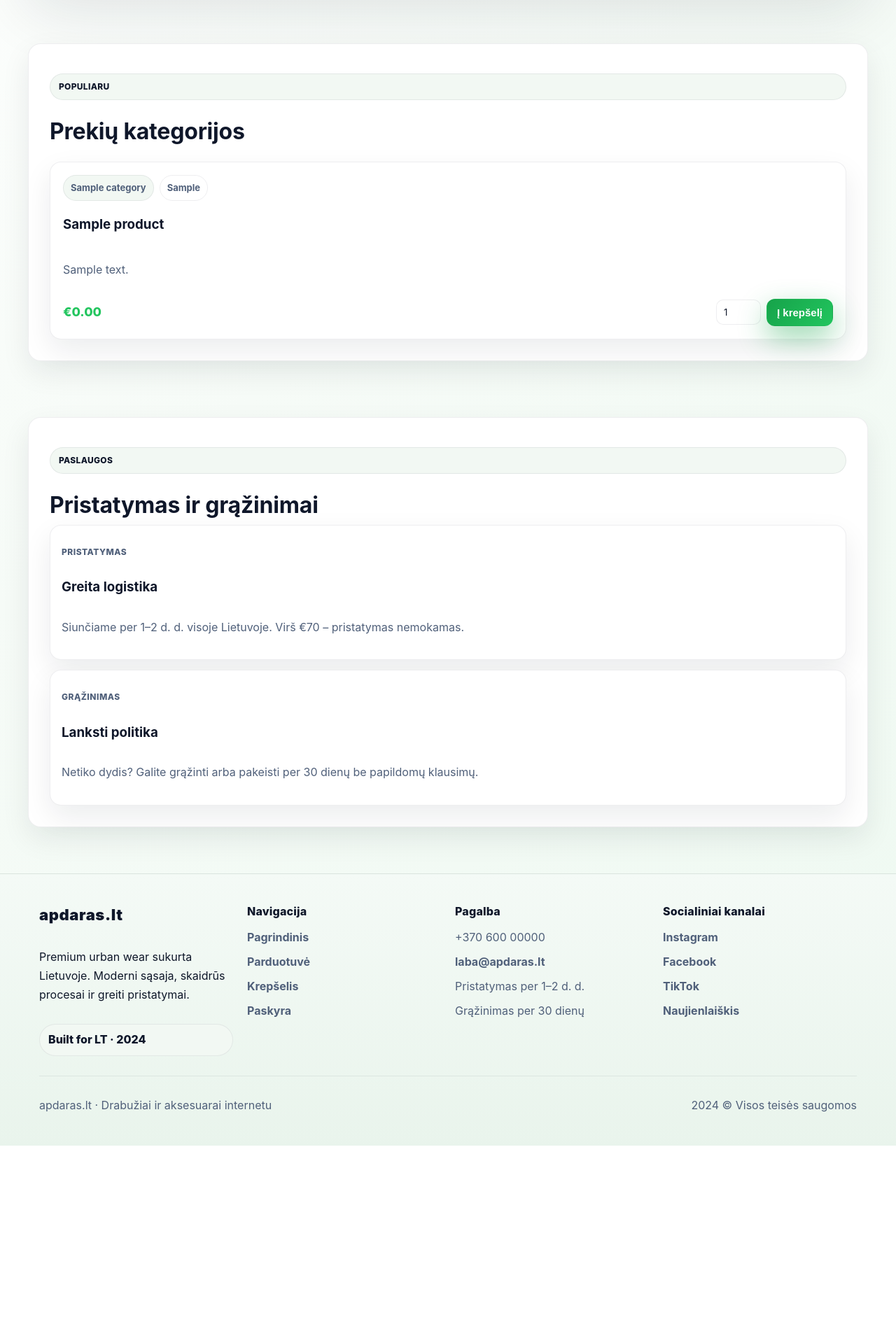
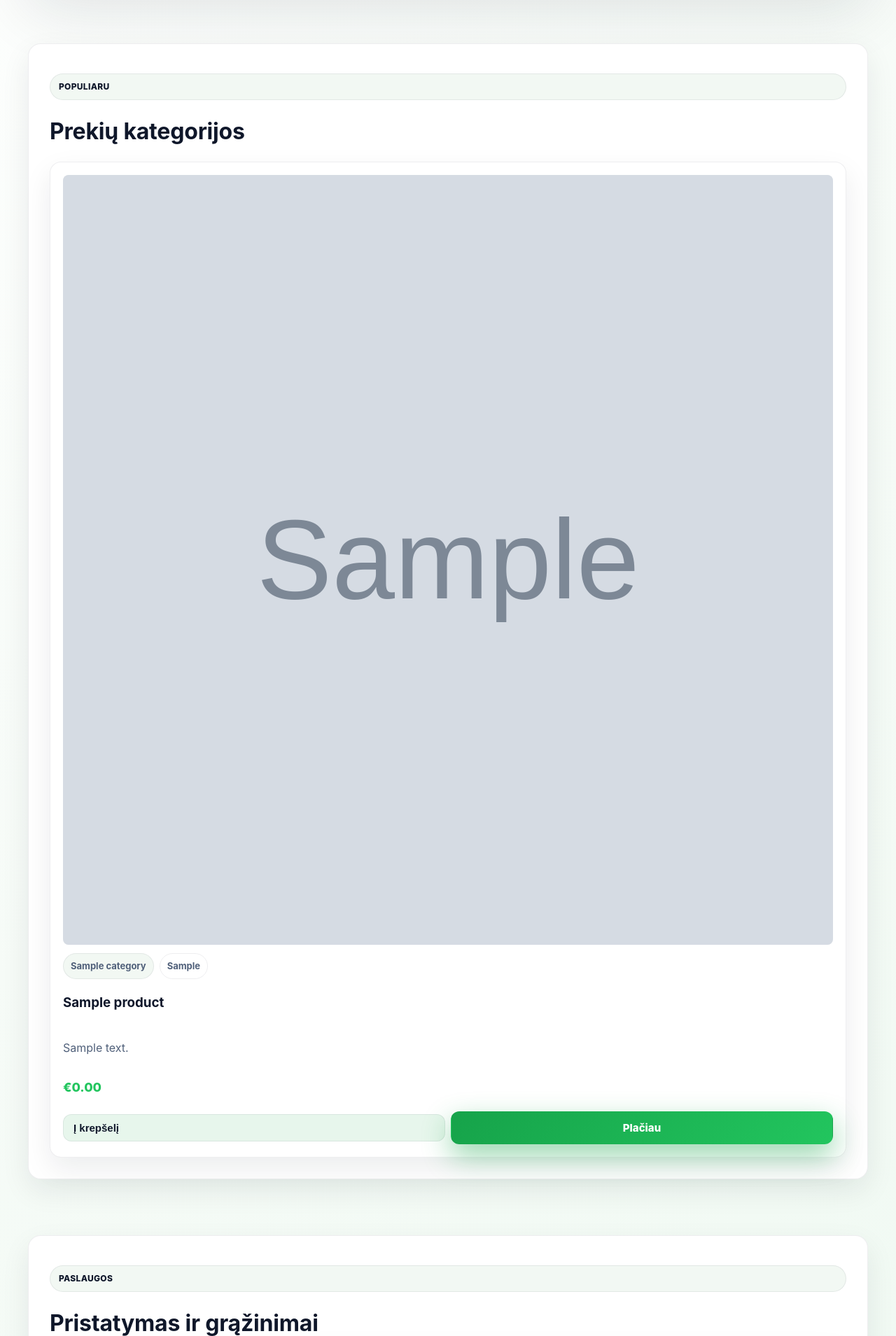
Before and after one commit to MatasLuc/apdaras, a PHP site: page /parduotuve.php in a window 1280 px wide. Shown: the part 636-2545 px from the top of the page at 70% size. Before the commit the page ends 2273 px from the top, so only its background shows below. Run offline with PHP 8.4, Linux system fonts and the light colour scheme; tables that the repository leaves empty or names only in its code hold one stand-in row (values such as "Sample post"); grey boxes marked "Sample" are stand-in pictures.

Commit message:
Update parduotuve.php

```diff
--- a/frontend/parduotuve.php
+++ b/frontend/parduotuve.php
@@ -79,16 +79,24 @@ unset($_SESSION['cart_alert']);
               <p class="muted">Pabandykite pridėti produktų administravimo skydelyje arba atnaujinkite puslapį.</p>
             </div>
           <?php else: ?>
-            <div class="grid grid--three">
+            <div class="grid grid--four">
               <?php foreach ($catalog as $product): ?>
                 <article class="card card--product">
+                  <div class="card__image-container">
+                    <?php if (!empty($product['image_url'])): ?>
+                        <img src="<?php echo htmlspecialchars($product['image_url'], ENT_QUOTES, 'UTF-8'); ?>" alt="<?php echo htmlspecialchars($product['name'], ENT_QUOTES, 'UTF-8'); ?>" class="card__image" loading="lazy">
+                    <?php else: ?>
+                        <span class="muted" style="font-size: 12px;">Nėra foto</span>
+                    <?php endif; ?>
+                  </div>
+
                   <div class="card__header">
                     <span class="pill"><?php echo htmlspecialchars($product['category'], ENT_QUOTES, 'UTF-8'); ?></span>
                     <span class="pill pill--ghost"><?php echo htmlspecialchars($product['tag'], ENT_QUOTES, 'UTF-8'); ?></span>
                   </div>
                   <h3><?php echo htmlspecialchars($product['name'], ENT_QUOTES, 'UTF-8'); ?></h3>
                   <p class="muted">
-                    <?php echo htmlspecialchars($product['summary'] ?: 'Atraskite naujausias kolekcijas ir variacijas.', ENT_QUOTES, 'UTF-8'); ?>
+                    <?php echo htmlspecialchars($product['summary'] ?: 'Trumpas aprašymas', ENT_QUOTES, 'UTF-8'); ?>
                   </p>
                   <div class="card__meta">
                     <div class="price-stack">
@@ -97,13 +105,10 @@ unset($_SESSION['cart_alert']);
                         <span class="card__old-price">€<?php echo number_format($product['full_price'], 2, '.', ''); ?></span>
                       <?php endif; ?>
                     </div>
-                    <form method="post" class="product-form">
+                    <form method="post" class="product-form" style="width: 100%; display: flex; gap: 8px; margin-top: 8px;">
                       <input type="hidden" name="product_id" value="<?php echo htmlspecialchars($product['id'], ENT_QUOTES, 'UTF-8'); ?>">
-                      <label class="quantity">
-                        <span class="sr-only">Kiekis</span>
-                        <input type="number" name="qty" min="1" max="20" value="1">
-                      </label>
-                      <button class="btn btn--primary" type="submit">Į krepšelį</button>
+                      <button class="btn btn--soft" type="submit" style="flex: 1;">Į krepšelį</button>
+                      <a class="btn btn--primary" href="produktas.php?id=<?php echo $product['id']; ?>" style="flex: 1; justify-content: center;">Plačiau</a>
                     </form>
                   </div>
                 </article>
```
